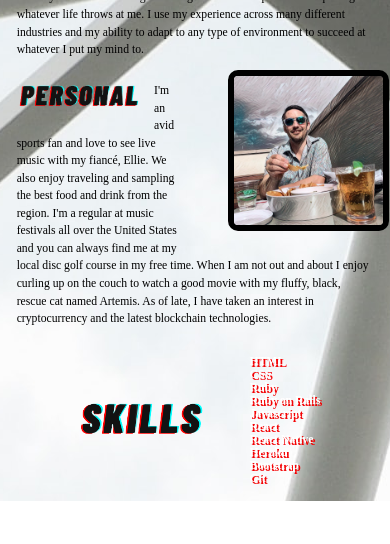
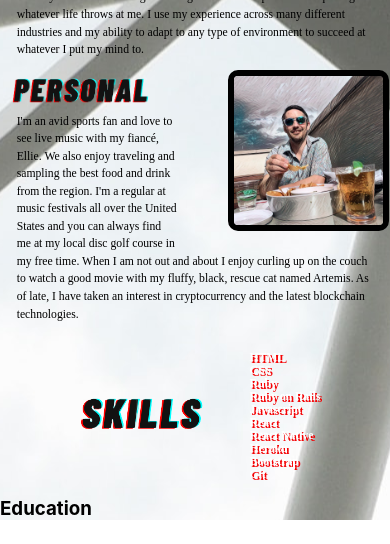
Before and after one commit to Jamondixon/website, a React (Create React App) app: page /about in a window 390 px wide. Shown: the part 297-841 px from the top of the page. Built offline with nearby package versions, Linux system fonts and the light colour scheme; a web font is replaced by a local one.

Commit message:
education

```diff
--- a/src/Pages/About/About.css
+++ b/src/Pages/About/About.css
@@ -181,7 +181,7 @@ text-shadow:  2px  2px var(--red);
 
 .personal-title {
     float: left;
-    margin: .5em;
+    margin-right: 1em;
     width: 40%;
 }
 
@@ -201,7 +201,7 @@ text-shadow:  2px  2px var(--red);
         margin-bottom: 1em;
     }
     .personal-title {
-        width: 35%;
+        width: 40%;
     }
     /* .skill-container {
         height: 350px;
--- a/src/Pages/About/About.js
+++ b/src/Pages/About/About.js
@@ -61,6 +61,11 @@ const About = (props) => {
                         </ul>
                     </div>
                 </div>
+                <div className="education-container">
+                    <div className="education-title-container">
+                        <h3 className="education-title">Education</h3>
+                    </div>
+                </div>
             </div>
         </div>
     );
```
